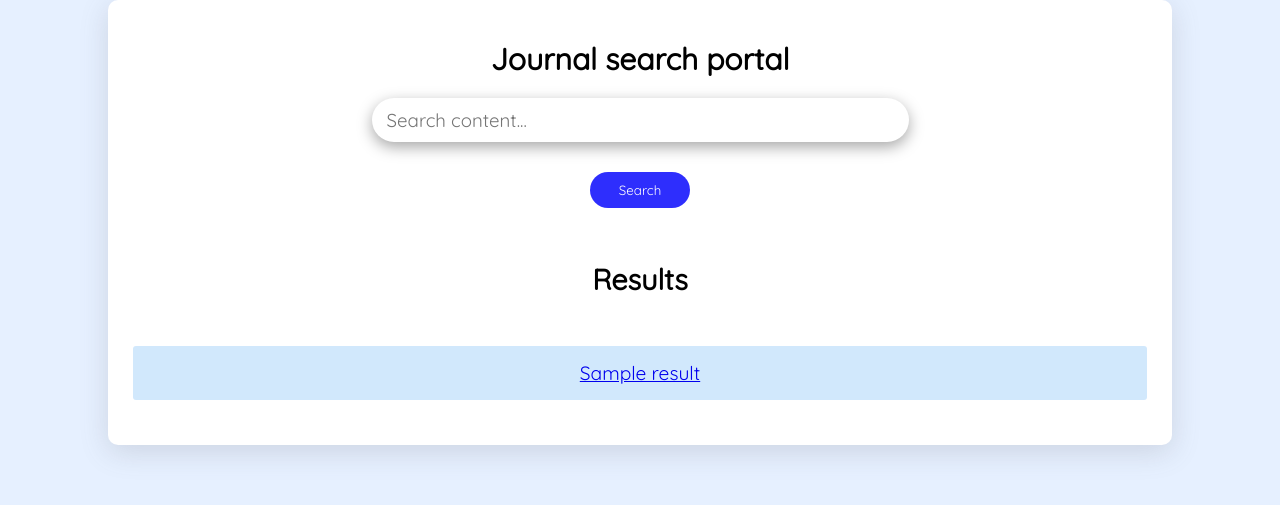
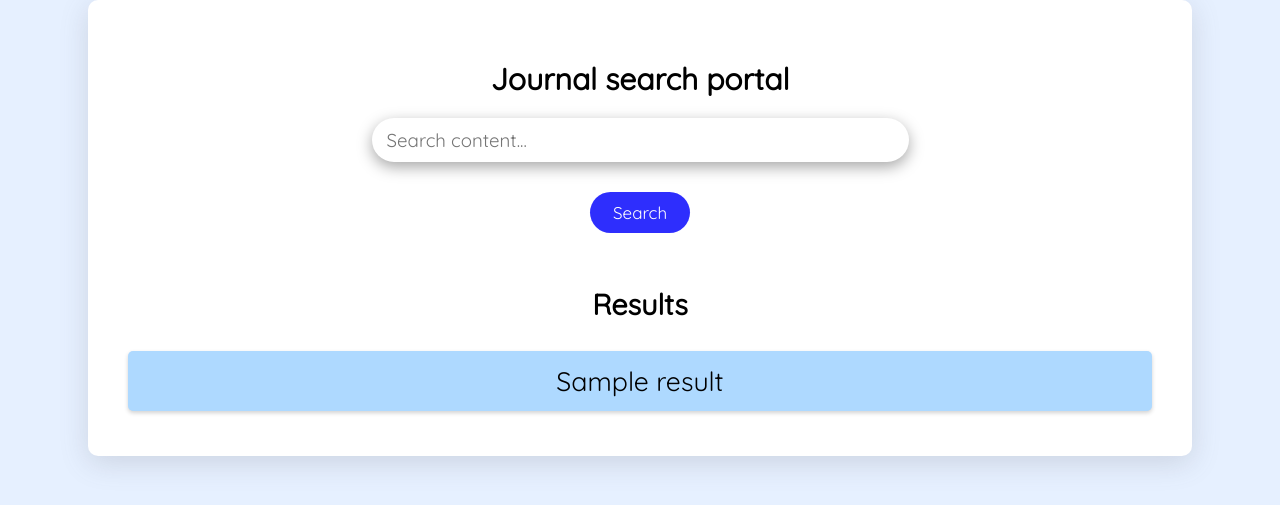
Before and after one commit to Vijay-vj-pro/TC-project, a Django app: template myproject/myapp/templates/search.html in a window 1280 px wide. Shown: the part 208-713 px from the top of the page. Run offline with Django 5.2, Linux system fonts and the light colour scheme; the template is opened without the code that fills it: most values are stand-ins (such as "Sample title", 1, 10 or a date in 2020).

Commit message:
changes in css by vijay

```diff
--- a/myproject/myapp/templates/search.html
+++ b/myproject/myapp/templates/search.html
@@ -37,7 +37,7 @@
         justify-content: center;
         align-items: center;
         flex-direction: column;
-        padding: 20px;
+        padding: 40px;
         flex-wrap: wrap;
         box-shadow: rgba(100, 100, 111, 0.2) 0px 7px 29px 0px;
       }
@@ -67,16 +67,18 @@
         border: none;
         padding: 10px;
         margin: 30px;
-        border-radius: 20px;
+        border-radius: 35px;
         cursor: pointer;
+        font-size: 17px;
       }
       #search-btn:hover{
-        box-shadow: rgba(0, 0, 0, 0.35) 0px 5px 15px;
-        background-color: rgba(27, 27, 128, 0.87); ;
+        box-shadow: rgba(0, 0, 0, 0.19) 0px 10px 20px, rgba(0, 0, 0, 0.23) 0px 6px 6px;
+        background-color: rgb(27, 27, 128); ;
       }
       #results{
         width: 100%;
         display:flex;
+        flex-direction: column;
         justify-content: center;
         align-items: center;
       }
@@ -84,38 +86,36 @@
         color: #df3546;
         font-size: 20px;
       }
-      #result-block{
+      #result-list{
+        display: flex;
+        flex-direction: column;
         width: 100%;
-        display: flex;
+        margin: 5px;
+        text-align: center;
         justify-content: center;
         align-items: center;
-        flex-direction: column;
-        list-style: none;
-        margin: 20px;
       }
-      #result-list{
+      #result-a{
+        display: flex;
         width: 100%;
-        padding: 15px;
-        background-color: rgb(209, 232, 252);
-        margin: 5px;
-        list-style: none;
-        list-style-image: none;
+        height: 60px;
+        background-color: rgb(174, 217, 255);
+        border-radius: 5px;
         text-align: center;
-        cursor: pointer;
-        border-radius: 3px;
-      }
-      #result-list:hover{
-        width: 103%;
-        transition: 0.5s;
-        box-shadow: rgba(0, 0, 0, 0.16) 0px 3px 6px, rgba(0, 0, 0, 0.23) 0px 3px 6px;
-      }
-      #result-text{
-        width: 100%;
         color: black;
         text-decoration: none;
         font-size: 20pt;
+        justify-content: center;
+        align-items: center;
+        box-shadow: rgba(0, 0, 0, 0.18) 0px 2px 4px;
       }
-
+      #result-a:hover{
+        width: 103%;
+        transition: 0.5s;
+        font-size: 24pt;
+        background-color:rgb(126, 195, 255);
+        box-shadow: rgba(0, 0, 0, 0.16) 0px 3px 6px, rgba(0, 0, 0, 0.23) 0px 3px 6px;
+      }
 
       /* Mobile devices (max-width: 600px) */
       @media only screen and (max-width: 600px) {
@@ -233,20 +233,20 @@
         <h1 id="heading" >Journal search portal</h1>
         <input id="search-box" type="text" name="q" value="{{ request.GET.q }}" placeholder="Search content..." />
         <button id="search-btn" type="submit">Search</button>
-        <h2>Results</h2>
+
         <div id="results" >
             {% if results is not None %}
                 {% if results %}
-                    <div id="result-block">
+                        <h2>Results</h2>
                         {% for result in results %}
                             <div id="result-list" >
-                              <a href="{% url 'image_detail' result.id %}?keyword={{ query }}">
+                              <a id="result-a" href="{% url 'image_detail' result.id %}?keyword={{ query }}">
                                 {{ result.title }}
                             </a>
                             </div>
                         {% endfor %}
-                    </div>
                 {% else %}
+                    <h2>Results</h2>
                     <p>No results found.</p>
                 {% endif %}
             {% endif %}
--- a/myproject/myapp/templates/upload.html
+++ b/myproject/myapp/templates/upload.html
@@ -143,7 +143,7 @@
         <img id="header_img" src="{% static 'images/head_image.png' %}" alt="Header Image" />
       </div>
       <div id="search_page_div" >
-        <a href="{% url 'search_view' %}" > <img id="search_logo" src="{% static 'images/search_icon2.png' %}" alt="search icon" style="width: 30px; padding: 10px;" > </a>
+        <a href="{% url 'search_view' %}" > <img id="search_logo" src="{% static 'images/search_icon.png' %}" alt="search icon" style="width: 30px; padding: 10px;" > </a>
       </div>
       <div id="small-container">
         <form action="." method="post" enctype="multipart/form-data">
```
Also changed, not shown: myproject/media/highlighted_images/highlight_img_.jpg, myproject/static/images/search_icon.png (renamed from myproject/static/images/search_icon2.png).
